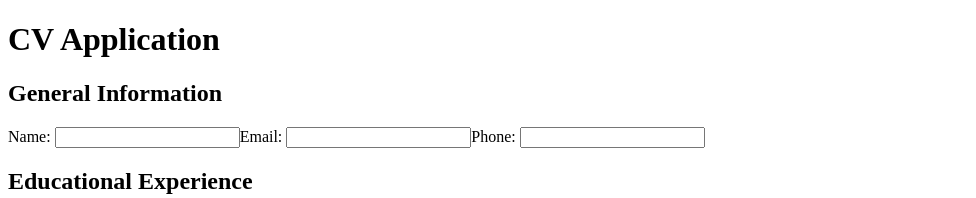
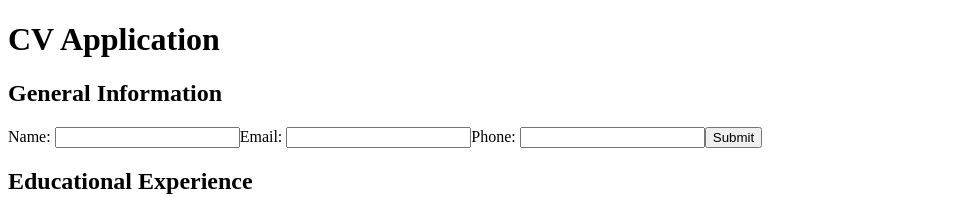
Before and after one commit to top-submissions/fullstackjs-cv-application, a React (Vite) app: page / in a window 1280 px wide. Shown: the top 198 px of the page, without its empty margins (0-976 px from the left). Built offline with nearby package versions, Linux system fonts and the light colour scheme.

Commit message:
feat(form): add submit btn, state and conditional form rendering

```diff
--- a/src/components/forms/GeneralInformationForm/GeneralInformationForm.jsx
+++ b/src/components/forms/GeneralInformationForm/GeneralInformationForm.jsx
@@ -5,10 +5,17 @@ function GeneralInformationForm() {
   const [name, setName] = useState('');
   const [email, setEmail] = useState('');
   const [phone, setPhone] = useState('');
+  const [isSubmitted, setIsSubmitted] = useState(false);
+
+  const handleSubmit = () => {
+    setIsSubmitted(true);
+  };
 
   return (
     <div className={styles.formSection}>
       <h2>General Information</h2>
+      {!isSubmitted ? (
+        <>
           <label>
             Name:{' '}
             <input
@@ -33,11 +40,20 @@ function GeneralInformationForm() {
               onChange={(e) => setPhone(e.target.value)}
             />
           </label>
+          <button onClick={handleSubmit}>Submit</button>
           <div>
             <p>{name}</p>
             <p>{email}</p>
             <p>{phone}</p>
           </div>
+        </>
+      ) : (
+        <div>
+          <p>{name}</p>
+          <p>{email}</p>
+          <p>{phone}</p>
+        </div>
+      )}
     </div>
   );
 }
```
Lines whose indentation alone changed are shown as unchanged.
